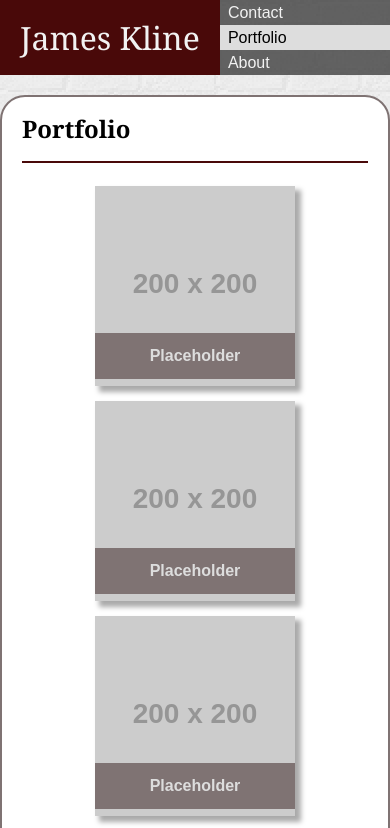
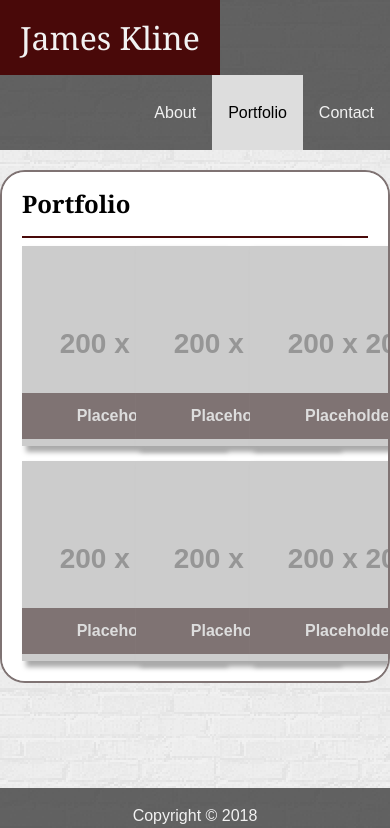
Before and after one commit to jamesk111/Responsive-Portfolio, a plain HTML site: page portfolio.html in a window 390 px wide. Shown: the top 828 px of the page. Drawn offline with Linux system fonts and the light colour scheme; placeholder pictures from the web are drawn by us.

Commit message:
updated nav and corresponding css

```diff
--- a/assets/css/style.css
+++ b/assets/css/style.css
@@ -35,14 +35,13 @@ p {
 }
 
 /* Overall Nav settings */
-.nav-wrapper {
+/* .nav-wrapper {
     background-color: rgba(51, 51, 51, 0.75);
-}
+} */
 
 .nav-normal {
-	overflow: hidden;
-    max-width: 960px;
-    margin: 0 auto;
+    overflow: hidden;
+    background-color: rgba(51, 51, 51, 0.75);
 }
 
 .brand {
@@ -59,27 +58,28 @@ p {
 }
 
 .nav-normal ul {
+    list-style-type: none;
+    float: right;
+    display: flex;
+}
+
+.nav-normal ul li {
+    display: block;
     margin: 0;
     padding: 0;
-    list-style-type: none;
 }
 
-.nav-normal a {
-	float: right;
-	text-decoration: none;
-	color: #f2f2f2;
-	padding: 0px 16px;
+.nav-normal ul li a {
+    display: block;
+    color: #f2f2f2;
+    text-align: center;
+    padding: 0 16px;
+    text-decoration: none;
     line-height: 75px;
-    -webkit-transition: background-color 2s;
-    transition: background-color 2s;
 }
 
-.nav-normal a:hover {
-	background-color: #ddd;
-    color: black;
-}
-
-.nav-normal a#active {
+.nav-normal ul li a:hover,
+.nav-normal ul li a#active {
     background-color: #ddd;
     color: black;
 }
@@ -94,6 +94,7 @@ p {
     border-radius: 25px;
     border: 2px solid #7F7373;
     overflow: auto;
+    clear: both;
 }
 
 .content-wrapper hr {
@@ -196,39 +197,17 @@ input[type=submit]:hover {
     color: #f2f2f2;
 }
 
-/* Responsive Layout Adjustments */
+/* Medium Screens */
 @media only screen and (max-width: 300px) {
-    .brand {
-        width: 100%;
-    }
+
 }
 
-/* Responsive Layout Adjustments */
-@media only screen and (max-width: 580px) {
-    .profile-image {
-        float: none;
-        display: block;
-        margin: 0 auto;
-    }
+/* Small Screens */
+@media only screen and (max-width: 300px) {
+
 }
 
-/* Responsive Layout Adjustments */
-@media only screen and (max-width: 700px) {
-    .nav-normal a {
-        float: none;
-        display: block;
-        line-height: 25px;
-    }
+/* Extra Small Screens */
+@media only screen and (max-width: 300px) {
 
-    .brand {
-        margin-right: 8px;
-    }
-
-    .column {
-        width: 100%;
-    }
-
-    .project-wrapper:first-child {
-        margin: 15px auto 0 auto;
-    }
 }
--- a/portfolio.html
+++ b/portfolio.html
@@ -8,18 +8,16 @@
 
 <body>
     <!-- Header/Nav -->
-    <div class="nav-wrapper">
     <nav class="nav-normal">
         <div class="brand">
             <p>James Kline</p>
         </div>
         <ul>
+            <li><a href="index.html">About</a></li>
+            <li><a href="portfolio.html" id="active">Portfolio</a></li>
             <li><a href="contact.html">Contact</a></li>
-                <li><a href="portfolio.html" id="active">Portfolio</a></li>
-                <li><a href="index.html">About</a></li>
         </ul>
     </nav>
-    </div>
 
     <!-- Content -->
     <section class="content-wrapper">
```
Also changed, not shown: contact.html (+2 -4 lines), index.html (+2 -4 lines). Lines whose indentation alone changed are shown as unchanged.
